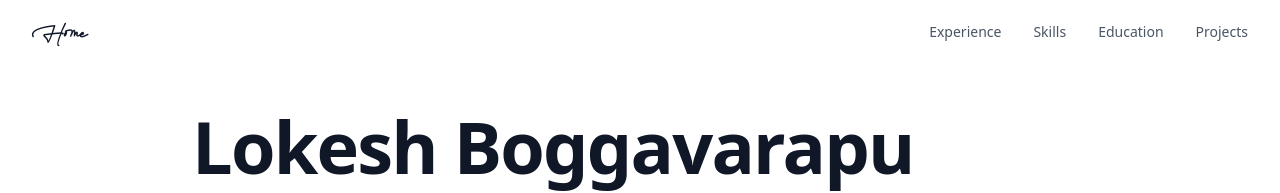
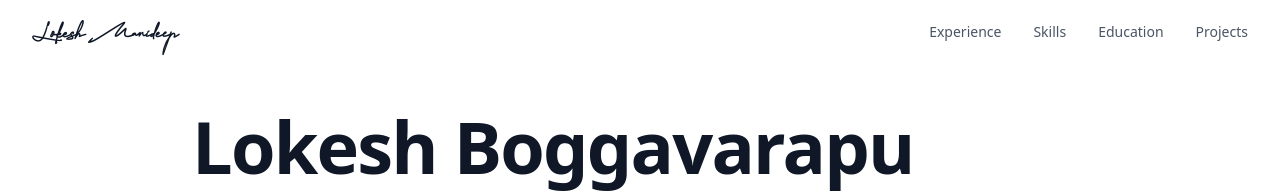
Before and after one commit to lokeshmanideep/lokeshmanideep.github.io, a React (Vite) app: page / in a window 1280 px wide. Shown: the top 193 px of the page. Built offline with nearby package versions, Linux system fonts and the light colour scheme.

Commit message:
update name

```diff
--- a/src/components/layout/Navigation.tsx
+++ b/src/components/layout/Navigation.tsx
@@ -53,7 +53,7 @@ export const Navigation: React.FC = () =>
                         className="text-lg font-semibold text-gray-900 transition-colors"
                         style={{ fontFamily: 'Agustina Regular, sans-serif' }}
                     >
-                        Home
+                        Lokesh Manideep
                     </Link>
 
                     <div className="hidden md:flex items-center gap-8">
```
Also changed, not shown: public/fonts/Agustina.woff2 (deleted).
